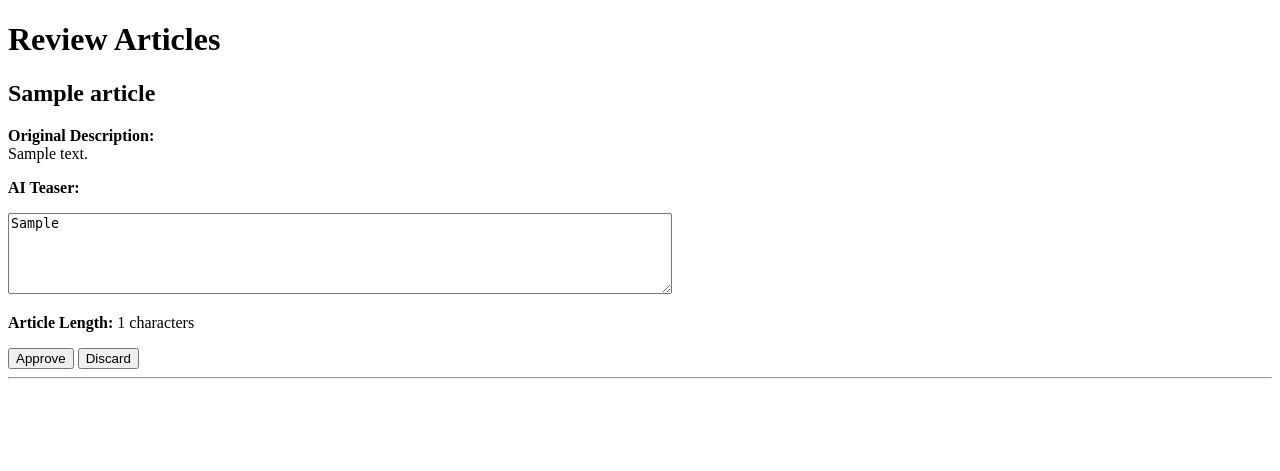
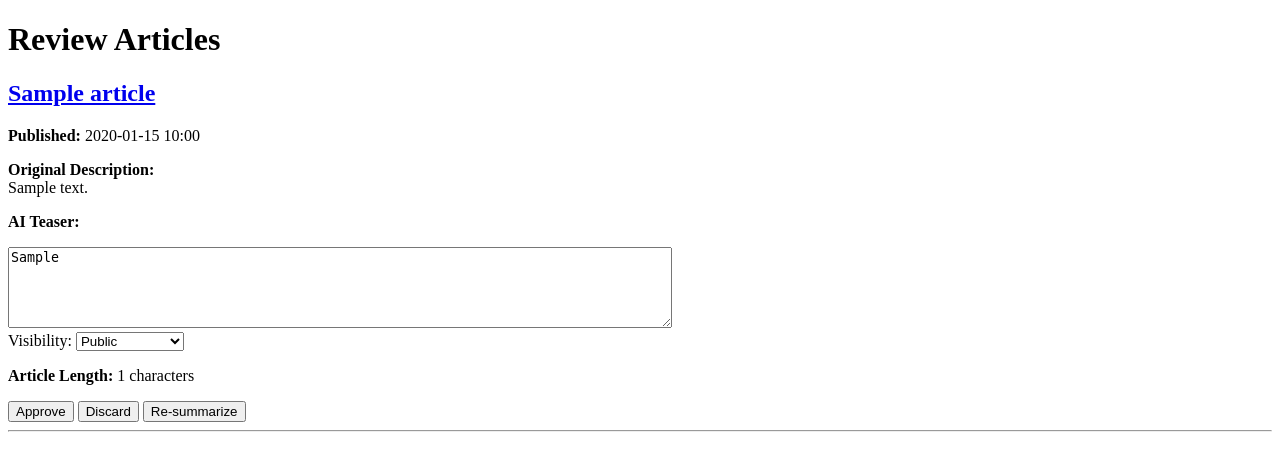
Before and after one commit to DMXMax/mjfeed, a FastAPI app: template templates/review.html in a window 1280 px wide. Shown: the top 471 px of the page. Run offline with FastAPI, Linux system fonts and the light colour scheme; the template is opened without the code that fills it: most values are stand-ins (such as "Sample title", 1, 10 or a date in 2020); parts of the project's set-up code (start-up, migrations or seed data) failed here and were passed over.

Commit message:
stable version 1

```diff
--- a/app/main.py
+++ b/app/main.py
@@ -1,5 +1,6 @@
 from fastapi import FastAPI, Request, Depends, Form
-from fastapi.responses import HTMLResponse
+from fastapi.responses import HTMLResponse, FileResponse
+from fastapi.staticfiles import StaticFiles
 from fastapi.templating import Jinja2Templates
 from sqlmodel import Session, select
 from apscheduler.schedulers.background import BackgroundScheduler
@@ -7,16 +8,22 @@ from apscheduler.schedulers.background import BackgroundScheduler
 from app.storage import Article, create_db_and_tables, engine
 from app.rss_monitor import poll_feed
 from app.mastodon_client import post_toot
-from app.teaser import generate_hashtags
+from app.teaser import generate_hashtags, generate_new_teaser
 from app.config import settings
 
 app = FastAPI()
+app.mount("/static", StaticFiles(directory="static"), name="static")
+
 templates = Jinja2Templates(directory="templates")
 scheduler = BackgroundScheduler()
 
 def get_session():
     with Session(engine) as session:
         yield session
+
+@app.get("/favicon.ico", include_in_schema=False)
+async def favicon():
+    return FileResponse("static/favicon.svg")
 
 @app.on_event("startup")
 def on_startup():
@@ -57,6 +64,7 @@ def process_article(
     article_id: int,
     action: str = Form(...),
     edited_teaser: str = Form(...),
+    visibility: str = Form(...),
     session: Session = Depends(get_session)
 ):
     article = session.get(Article, article_id)
@@ -66,6 +74,7 @@ def process_article(
     if action == "approve":
         article.ai_teaser = edited_teaser
         article.status = "approved"
+        article.visibility = visibility
         session.add(article)
         session.commit()
         return {"message": "Article approved and teaser updated"}
@@ -74,6 +83,13 @@ def process_article(
         session.add(article)
         session.commit()
         return {"message": "Article discarded"}
+    elif action == "re_summarize":
+        # Assuming article.description holds the original article content
+        new_teaser = generate_new_teaser(article.description, edited_teaser)
+        article.ai_teaser = new_teaser
+        session.add(article)
+        session.commit()
+        return {"message": "Article re-summarized", "new_teaser": new_teaser}
     return {"message": "Invalid action"}
 
 def post_approved_articles():
@@ -81,11 +97,18 @@ def post_approved_articles():
         statement = select(Article).where(Article.status == "approved")
         articles_to_post = session.exec(statement).all()
         for article in articles_to_post:
-            teaser = article.ai_teaser
-            hashtags = generate_hashtags(None) # Placeholder for section
-            content = f"{article.title}\n\n{teaser}\n\nRead more → {article.link}\n\n{' '.join(hashtags)}"
-            status = post_toot(content, visibility=settings.mastodon_post_visibility)
-            if status:
-                article.status = "posted"
-                session.add(article)
-                session.commit()
+                        teaser = article.ai_teaser
+                        hashtags = generate_hashtags(None) # Placeholder for section
+                        # Construct the content for the Mastodon toot
+                        content = f"{teaser}\n\nRead more → {article.link}\n\n{' '.join(hashtags)}"
+
+                        mastodon_visibility = article.visibility
+                        if mastodon_visibility == "direct":
+                            content += " @bullfinch"
+                            mastodon_visibility = "direct"
+
+                        status = post_toot(content, visibility=mastodon_visibility)
+                        if status:
+                            article.status = "posted"
+                            session.add(article)
+                            session.commit()
--- a/app/rss_monitor.py
+++ b/app/rss_monitor.py
@@ -24,7 +24,25 @@ def poll_feed():
         return
 
     print(f"Found {len(feed.entries)} entries in the feed.")
+
     with Session(engine) as session:
+        # Get all guids from the feed
+        feed_guids = {entry.id for entry in feed.entries}
+
+        # Get all guids from the database
+        db_guids = set(session.exec(select(Article.guid)).all())
+
+        # Find guids to delete
+        guids_to_delete = db_guids - feed_guids
+
+        if guids_to_delete:
+            print(f"Found {len(guids_to_delete)} articles to delete.")
+            statement = select(Article).where(Article.guid.in_(guids_to_delete))
+            articles_to_delete = session.exec(statement).all()
+            for article in articles_to_delete:
+                session.delete(article)
+            session.commit()
+
         for entry in feed.entries:
             print(f"Processing entry: {entry.title}")
             # Check if article exists
@@ -60,6 +78,3 @@ def poll_feed():
         print("Committing changes to the database.")
         session.commit()
     print("Finished polling feed.")
-
-if __name__ == "__main__":
-    poll_feed()
--- a/app/storage.py
+++ b/app/storage.py
@@ -13,6 +13,7 @@ class Article(SQLModel, table=True):
     ai_teaser: Optional[str] = None
     article_length: Optional[int] = None
     status: str = Field(default="pending") # pending, approved, posted
+    visibility: str = Field(default="private") # public, private, direct
     created_at: datetime = Field(default_factory=datetime.utcnow)
     updated_at: datetime = Field(default_factory=datetime.utcnow)
 
--- a/requirements.txt
+++ b/requirements.txt
@@ -10,3 +10,4 @@ jinja2
 google-generativeai
 beautifulsoup4
 python-multipart
+alembic
--- a/templates/review.html
+++ b/templates/review.html
@@ -2,22 +2,72 @@
 <html>
 <head>
     <title>Review Articles</title>
+    <link rel="icon" href="/favicon.ico" type="image/svg+xml">
+    <style>
+        .waiting {
+            cursor: wait;
+        }
+    </style>
 </head>
 <body>
     <h1>Review Articles</h1>
     {% for article in articles %}
     <div>
-        <h2>{{ article.title }}</h2>
+        <h2><a href="{{ article.link }}" target="_blank">{{ article.title }}</a></h2>
+        <p><b>Published:</b> {{ article.pub_date.strftime('%Y-%m-%d %H:%M') }}</p>
         <p><b>Original Description:</b><br>{{ article.description }}</p>
         <p><b>AI Teaser:</b></p>
         <form action="/process_article/{{ article.id }}" method="post">
             <textarea name="edited_teaser" rows="5" cols="80">{{ article.ai_teaser }}</textarea><br>
+            <label for="visibility-{{ article.id }}">Visibility:</label>
+            <select name="visibility" id="visibility-{{ article.id }}">
+                <option value="public">Public</option>
+                <option value="private">Private</option>
+                <option value="direct">Direct Mention</option>
+            </select><br>
             <p><b>Article Length:</b> {{ article.article_length }} characters</p>
             <button type="submit" name="action" value="approve">Approve</button>
             <button type="submit" name="action" value="discard">Discard</button>
+            <button type="submit" name="action" value="re_summarize">Re-summarize</button>
         </form>
         <hr>
     </div>
     {% endfor %}
+
+    <script>
+        document.querySelectorAll('form').forEach(form => {
+            form.addEventListener('submit', function(event) {
+                event.preventDefault();
+
+                const formData = new FormData(this);
+                const action = event.submitter.value;
+
+                formData.set('action', action);
+
+                document.body.classList.add('waiting');
+
+                fetch(this.getAttribute('action'), {
+                    method: 'POST',
+                    body: formData
+                })
+                .then(response => {
+                    if (!response.ok) {
+                        throw new Error('Network response was not ok');
+                    }
+                    return response.json();
+                })
+                .then(data => {
+                    console.log(data.message);
+                    document.body.classList.remove('waiting');
+                    window.location.href = '/review';
+                })
+                .catch(error => {
+                    console.error('There was a problem with the fetch operation:', error);
+                    alert('An error occurred. Please try again.');
+                    document.body.classList.remove('waiting');
+                });
+            });
+        });
+    </script>
 </body>
 </html>
```
Also changed, not shown: app/teaser.py (+20 -2 lines).
